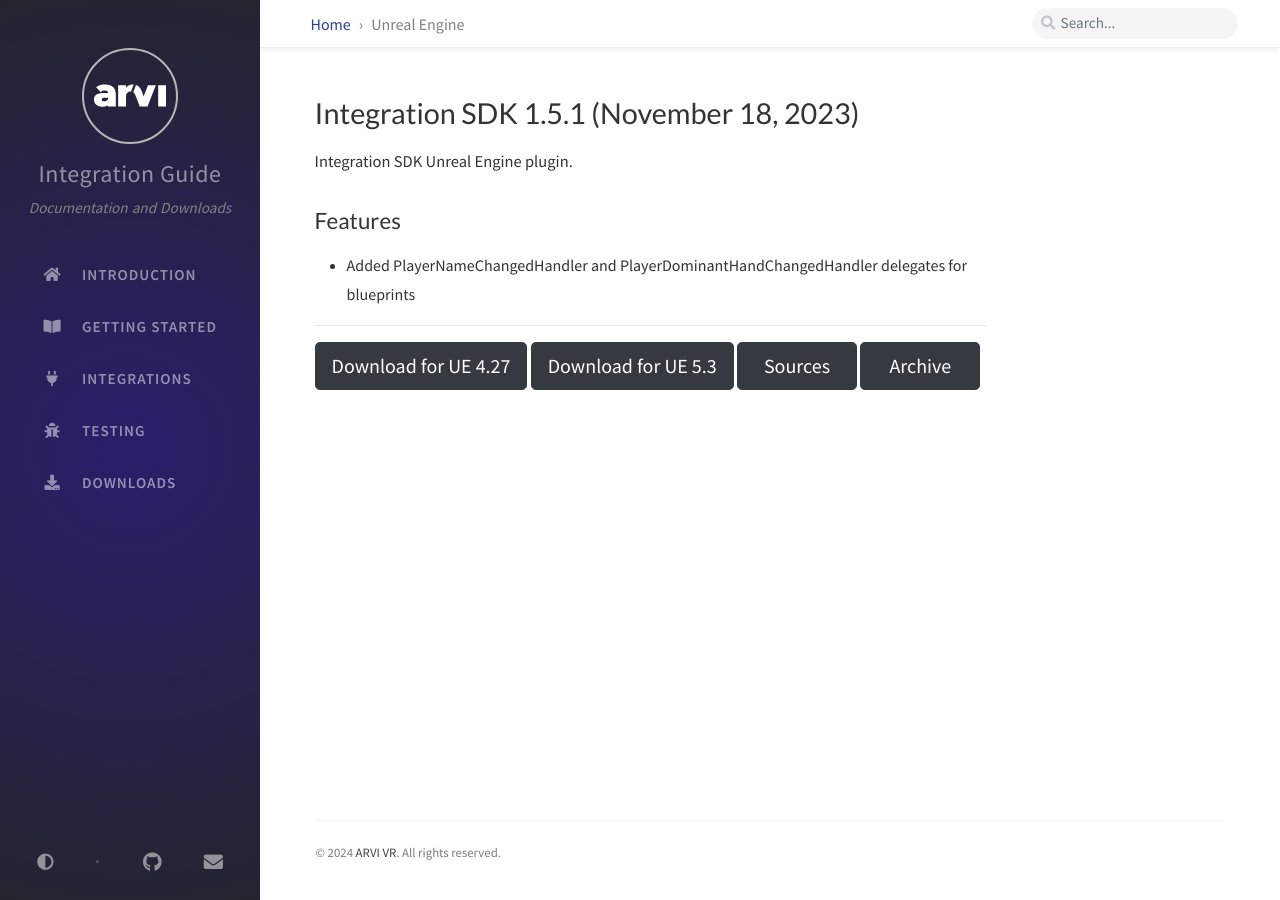
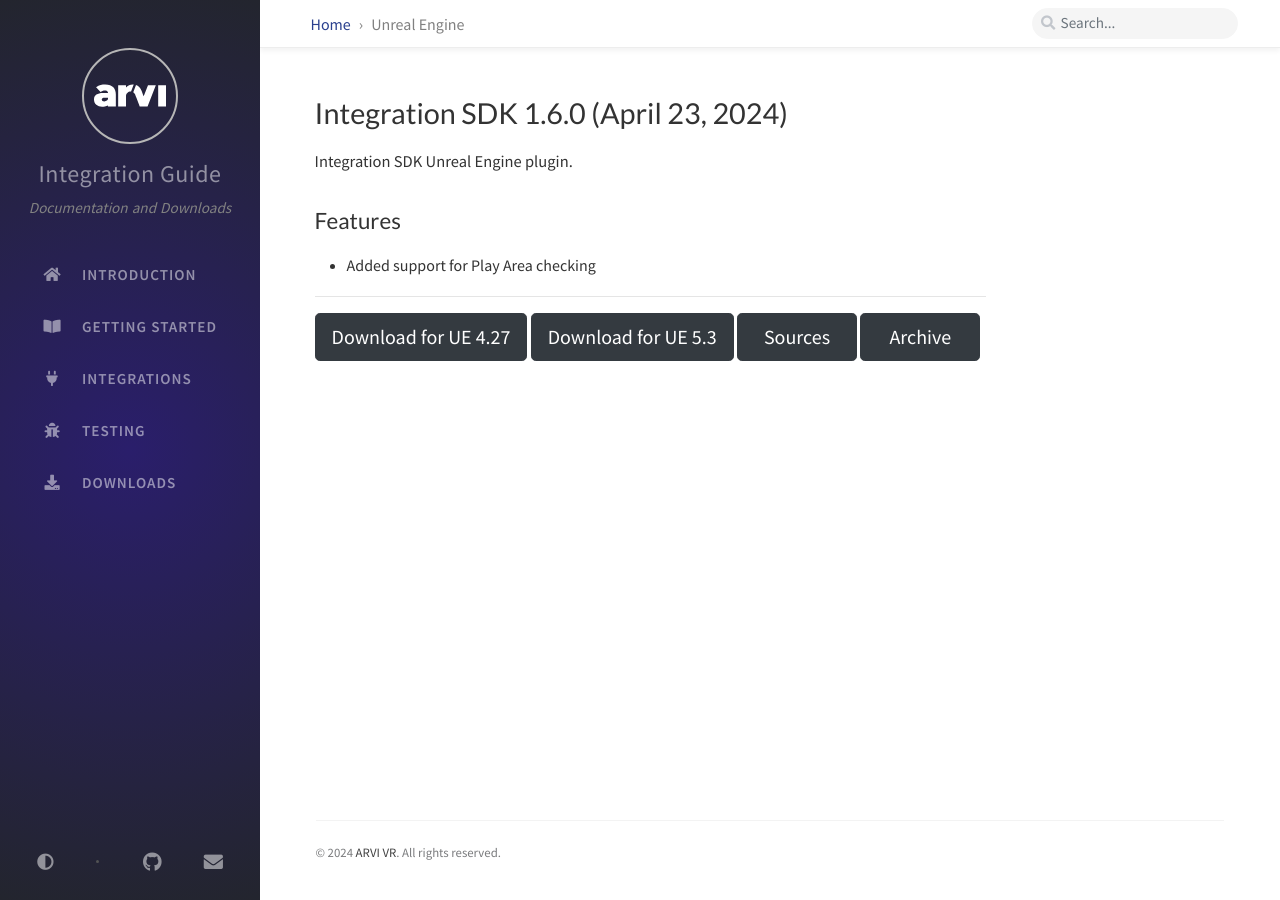
Before and after one commit to arvi-vr/integration-guide, a Jekyll site: the page built from _tabs/downloads-unreal.md, in a window 1280 px wide. Built offline with Jekyll 4.4.1, drawn with Linux system fonts in a browser that asks for light colours; comment, search, counter and statistics services are not loaded.

Commit message:
Integration SDK update

```diff
--- a/_tabs/downloads-unreal.md
+++ b/_tabs/downloads-unreal.md
@@ -4,15 +4,15 @@
 menu: child
 ---
 
-# Integration SDK 1.5.1 (November 18, 2023)
+# Integration SDK 1.6.0 (April 23, 2024)
 
 Integration SDK Unreal Engine plugin.
 
 ## Features
-- Added PlayerNameChangedHandler and PlayerDominantHandChangedHandler delegates for blueprints
+- Added support for Play Area checking
 
 <hr>
-<button onclick="window.open('https://github.com/arvi-vr/unreal-integration/releases/download/1.5.1/ARVIIntegration_UE4.27.zip')" type="button" class="btn btn-dark btn-lg">Download for UE 4.27</button>
-<button onclick="window.open('https://github.com/arvi-vr/unreal-integration/releases/download/1.5.1/ARVIIntegration_UE5.3.zip')" type="button" class="btn btn-dark btn-lg">Download for UE 5.3</button>
+<button onclick="window.open('https://github.com/arvi-vr/unreal-integration/releases/download/1.6.0/ARVIIntegration_UE4.27.zip')" type="button" class="btn btn-dark btn-lg">Download for UE 4.27</button>
+<button onclick="window.open('https://github.com/arvi-vr/unreal-integration/releases/download/1.6.0/ARVIIntegration_UE5.3.zip')" type="button" class="btn btn-dark btn-lg">Download for UE 5.3</button>
 <button onclick="window.open('https://github.com/arvi-vr/unreal-integration')" type="button" class="btn btn-dark btn-lg">Sources</button>
 <button onclick="window.open('https://github.com/arvi-vr/unreal-integration/releases')" type="button" class="btn btn-dark btn-lg">Archive</button>
```
Also changed, not shown: _tabs/downloads-unity.md (+3 -3 lines).
